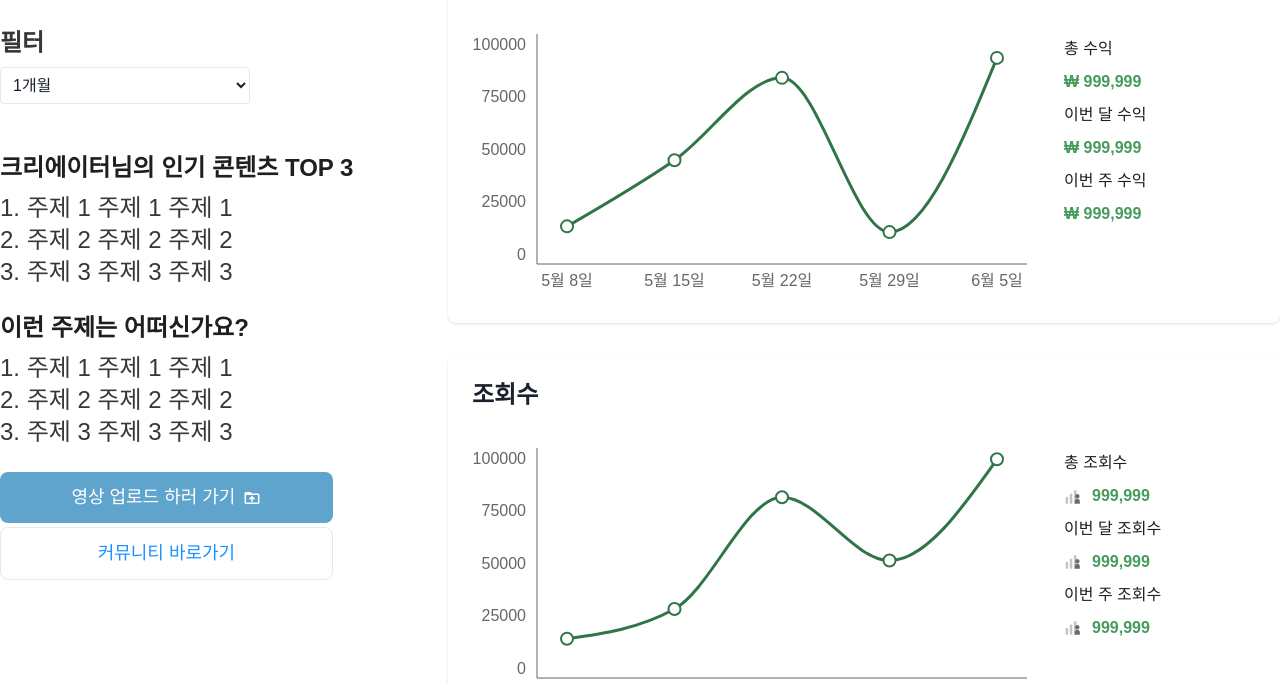
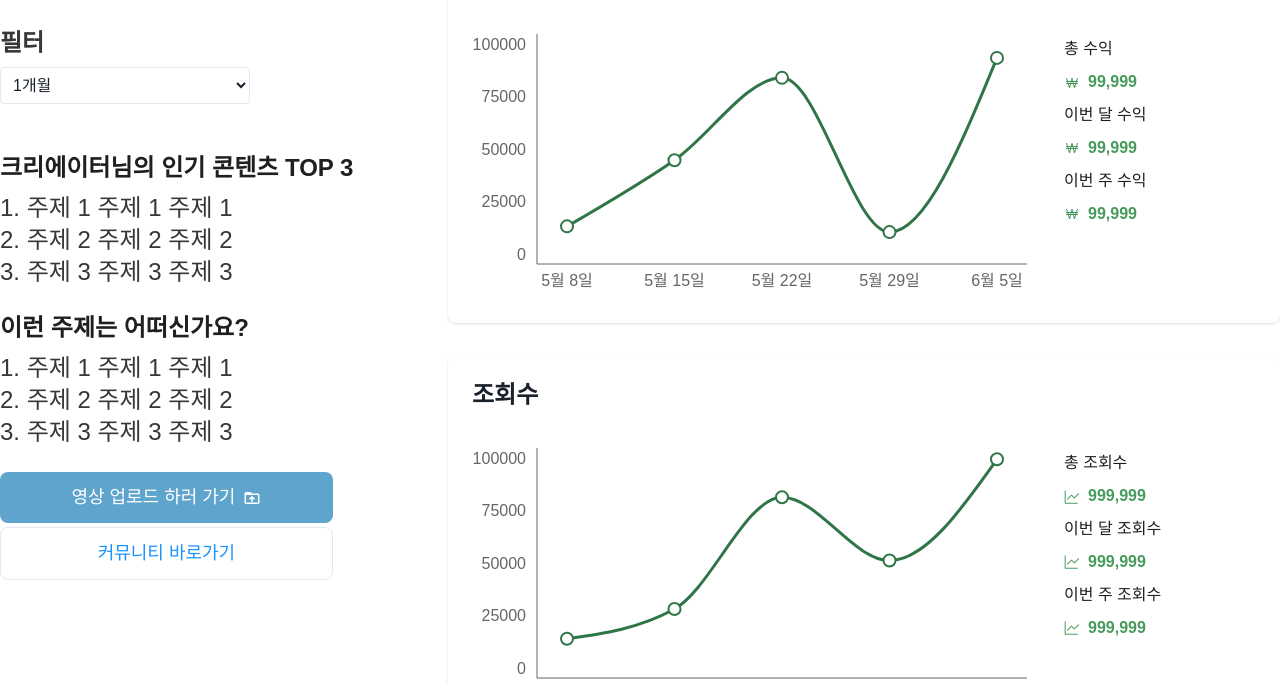
Before and after one commit to Insty-team/insty-frontend, a Next.js app in the folder insty-frontend/: page /creator/dashboard in a window 1280 px wide. Shown: the part 211-895 px from the top of the page. Built offline with nearby package versions, Linux system fonts and the light colour scheme; what @chakra-ui/next-js would draw is missing.

Commit message:
refactor: userGraph.svg 대체

```diff
--- a/insty-frontend/src/app/creator/dashboard/page.tsx
+++ b/insty-frontend/src/app/creator/dashboard/page.tsx
@@ -1,8 +1,9 @@
 "use client";
 
 import dayjs from "dayjs";
-import Image from "next/image";
 import { useState } from "react";
+import { GoGraph } from "react-icons/go";
+import { LiaWonSignSolid } from "react-icons/lia";
 import { MdDriveFolderUpload } from "react-icons/md";
 
 import { BaseButton } from "@/app/_components/common";
@@ -108,16 +109,19 @@ function CreatorDashboard() {
 					</div>
 					<div className="w-48 flex-shrink-0 flex flex-col gap-2 justify-center">
 						<div className="text-lg text-black-400">총 수익</div>
-						<div className="font-bold text-primary-green-600 text-lg">
-							₩ 999,999
+						<div className="font-bold text-primary-green-600 text-lg flex justify-start items-center gap-2">
+							<LiaWonSignSolid />
+							99,999
 						</div>
 						<div className="text-lg text-black-400">이번 달 수익</div>
-						<div className="font-bold text-primary-green-600 text-lg">
-							₩ 999,999
+						<div className="font-bold text-primary-green-600 text-lg flex justify-start items-center gap-2">
+							<LiaWonSignSolid />
+							99,999
 						</div>
 						<div className="text-lg text-black-400">이번 주 수익</div>
-						<div className="font-bold text-primary-green-600 text-lg">
-							₩ 999,999
+						<div className="font-bold text-primary-green-600 text-lg flex justify-start items-center gap-2">
+							<LiaWonSignSolid />
+							99,999
 						</div>
 					</div>
 				</div>
@@ -138,32 +142,17 @@ function CreatorDashboard() {
 					<div className="w-48 flex-shrink-0 flex flex-col gap-2 justify-center">
 						<div className="text-lg text-black-400">총 조회수</div>
 						<div className="font-bold text-primary-green-600 text-lg flex items-center gap-2">
-							<Image
-								src="/userGraph.svg"
-								alt="사용자 그래프"
-								width={20}
-								height={20}
-							/>{" "}
+							<GoGraph />
 							999,999
 						</div>
 						<div className="text-lg text-black-400">이번 달 조회수</div>
 						<div className="font-bold text-primary-green-600 text-lg flex items-center gap-2">
-							<Image
-								src="/userGraph.svg"
-								alt="사용자 그래프"
-								width={20}
-								height={20}
-							/>{" "}
+							<GoGraph />
 							999,999
 						</div>
 						<div className="text-lg text-black-400">이번 주 조회수</div>
 						<div className="font-bold text-primary-green-600 text-lg flex items-center gap-2">
-							<Image
-								src="/userGraph.svg"
-								alt="사용자 그래프"
-								width={20}
-								height={20}
-							/>{" "}
+							<GoGraph />
 							999,999
 						</div>
 					</div>
--- a/insty-frontend/src/app/creator/videos/_component/manage/VideoDetail.tsx
+++ b/insty-frontend/src/app/creator/videos/_component/manage/VideoDetail.tsx
@@ -3,6 +3,8 @@
 import dayjs from "dayjs";
 import Image from "next/image";
 import { useState } from "react";
+import { GoGraph, GoStopwatch } from "react-icons/go";
+import { HiOutlinePercentBadge } from "react-icons/hi2";
 
 import CommonLineChart from "@/app/creator/_component/CommonLineChart";
 
@@ -157,12 +159,7 @@ function VideoDetail({
 						<div className="flex flex-col gap-3">
 							<div className="flex flex-col justify-between items-center gap-2 p-3 border !border-primary-blue-600 rounded-lg w-[278px] h-[143px]">
 								<div className="flex items-center gap-2">
-									<Image
-										src="/userGraph.svg"
-										alt="조회수"
-										width={50}
-										height={50}
-									/>
+									<GoGraph className="size-9" />
 									<span className="text-2xl font-medium">조회수</span>
 								</div>
 								<span className="text-primary-blue-600 text-2xl font-semibold">
@@ -171,12 +168,8 @@ function VideoDetail({
 							</div>
 							<div className="flex flex-col justify-between items-center gap-2 p-3 border !border-primary-blue-600 rounded-lg w-[278px] h-[143px]">
 								<div className="flex items-center gap-2">
-									<div className="relative w-[50px] h-[50px]">
-										<Image src="/circle.svg" alt="퍼센트 서클" fill />
-										<span className="absolute inset-0 flex items-center justify-center text-2xl text-primary-blue-600 font-bold">
-											%
-										</span>
-									</div>
+									{/* <Image src="/circle.svg" alt="퍼센트 서클" fill /> */}
+									<HiOutlinePercentBadge className="size-9" />
 									<span className="text-2xl font-medium">구매율</span>
 								</div>
 								<span className="text-primary-blue-600 text-2xl font-semibold">
@@ -185,12 +178,13 @@ function VideoDetail({
 							</div>
 							<div className="flex flex-col justify-between items-center gap-2 p-3 border !border-primary-blue-600 rounded-lg w-[278px] h-[143px]">
 								<div className="flex items-center gap-2">
-									<Image
+									<GoStopwatch className="size-9" />
+									{/* <Image
 										src="/time.svg"
 										alt="시청 시간"
 										width={50}
 										height={50}
-									/>
+									/> */}
 									<span className="text-2xl font-medium">평균 시청 시간</span>
 								</div>
 								<span className="text-primary-blue-600 text-2xl font-semibold">
--- a/insty-frontend/src/app/creator/videos/_component/manage/VideoManagement.tsx
+++ b/insty-frontend/src/app/creator/videos/_component/manage/VideoManagement.tsx
@@ -2,6 +2,7 @@
 
 import Image from "next/image";
 import { useState } from "react";
+import { GoGraph } from "react-icons/go";
 
 import { IconButton } from "@/app/_components/common";
 import { VIDEOS_DUMMY_LIST } from "@/app/constants";
@@ -56,13 +57,8 @@ export default function VideoManagement() {
 						</div>
 						<div className="flex items-center gap-2 text-xl mt-1">
 							<span className="flex items-center gap-1 text-gray-500">
-								<Image
-									src="/userGraph.svg"
-									alt="조회수"
-									width={36}
-									height={36}
-								/>
-								조회수{" "}
+								<GoGraph className="size-8" />
+								조회수
 								<span className="text-primary-green-600 ml-1">
 									{video.views}
 								</span>
```
Also changed, not shown: insty-frontend/public/userGraph.svg (deleted).
